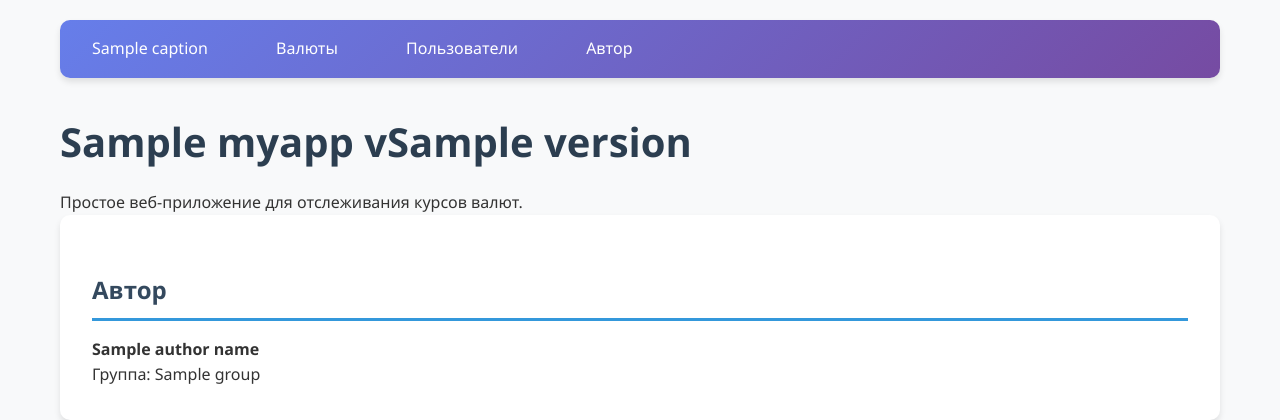
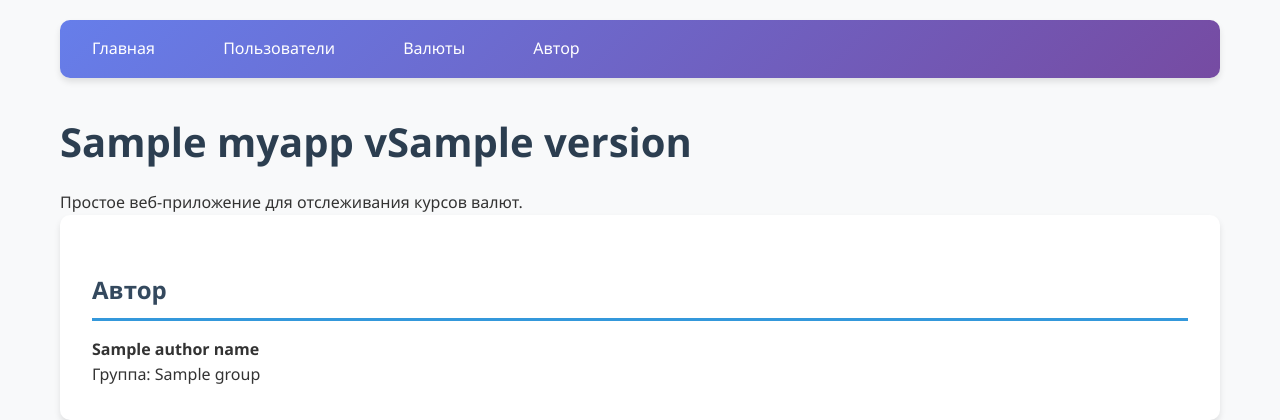
Before and after one commit to dekoy4/Python-Programming, a Python web app: template lab8/myapp/templates/index.html in a window 1280 px wide. Shown: the top 420 px of the page. Run offline with Jinja, Linux system fonts and the light colour scheme; the template is opened without the code that fills it: most values are stand-ins (such as "Sample title", 1, 10 or a date in 2020).

Commit message:
Update index.html

```diff
--- a/lab8/myapp/templates/index.html
+++ b/lab8/myapp/templates/index.html
@@ -7,14 +7,12 @@
     <link rel="stylesheet" href="/static/style.css">
 </head>
 <body>
-    <nav>
-        {% for nav in navigation %}
-        <a href="{{ nav.href }}">{{ nav.caption }}</a>
-        {% endfor %}
-        <a href="/currencies">Валюты</a>
-        <a href="/users">Пользователи</a>
-        <a href="/author">Автор</a>
-    </nav>
+<nav>
+    <a href="/">Главная</a>
+    <a href="/users">Пользователи</a>
+    <a href="/currencies">Валюты</a>
+    <a href="/author">Автор</a>
+</nav>
 
     <main>
         <h1>{{ myapp }} v{{ version }}</h1>
```
